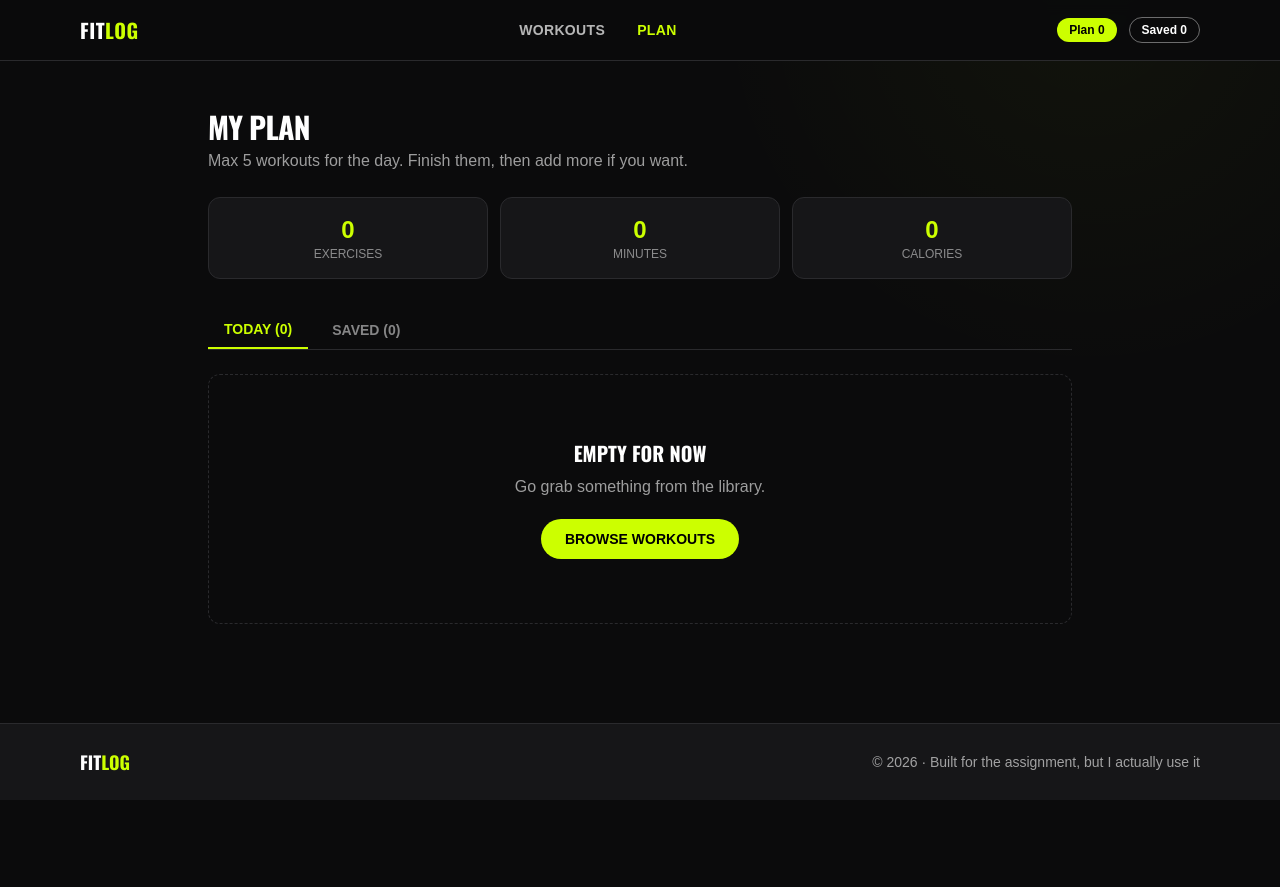
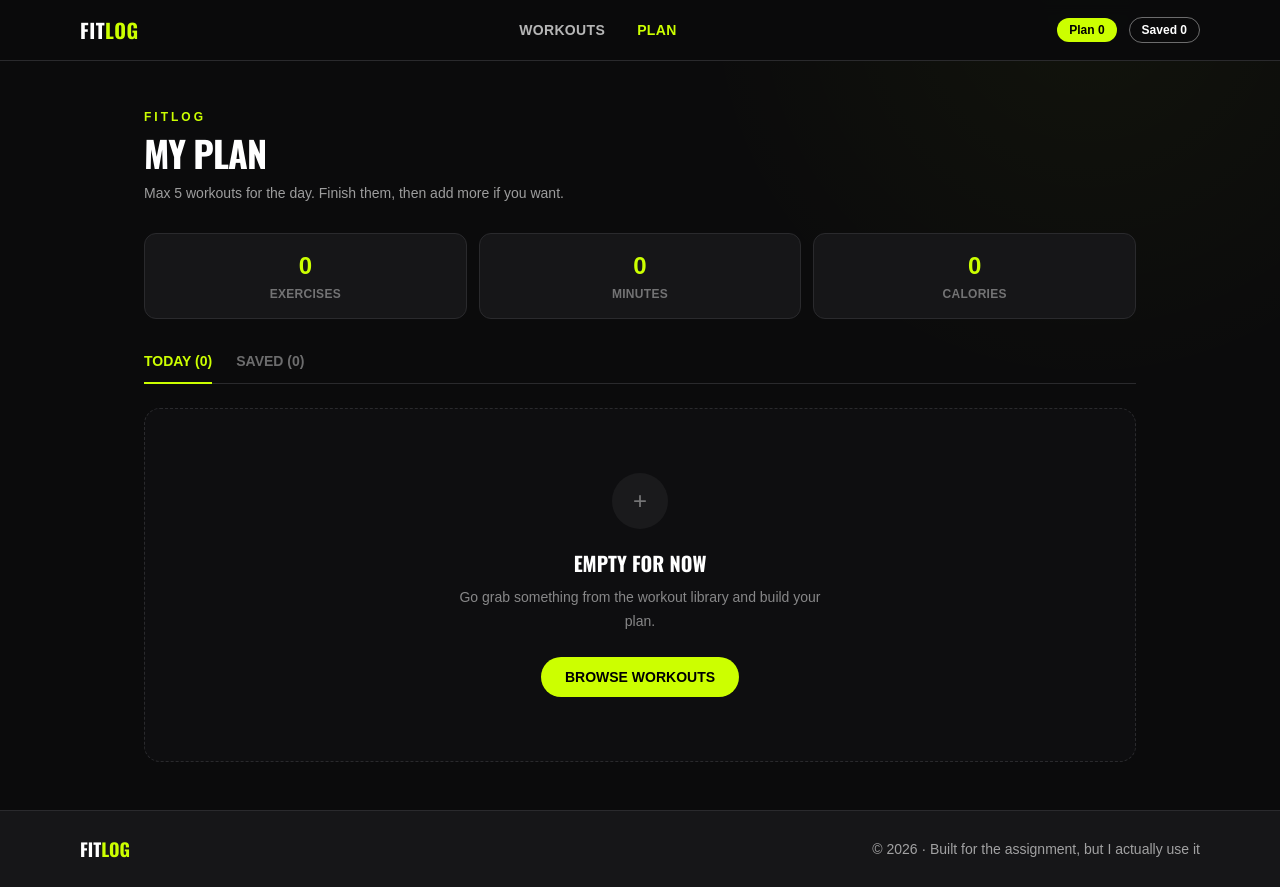
Before and after one commit to ahabib69/b14-a6-fit-log, a Next.js app: page /my-plan in a window 1280 px wide. Before the commit the page ends 800 px from the top, so only its background shows below. Built offline with nearby package versions, Linux system fonts and the light colour scheme.

Commit message:
Improve My Plan page

```diff
--- a/app/my-plan/page.js
+++ b/app/my-plan/page.js
@@ -9,121 +9,179 @@ export default function MyPlanPage() {
   const [view, setView] = useState('plan')
 
   const items = view === 'plan' ? plan : saved
-  const totalMin = plan.reduce((a, b) => a + b.duration, 0)
-  const totalCal = plan.reduce((a, b) => a + b.caloriesBurned, 0)
+
+  const totalMin = plan.reduce(
+    (total, item) => total + Number(item.duration || 0),
+    0
+  )
+
+  const totalCal = plan.reduce(
+    (total, item) => total + Number(item.caloriesBurned || 0),
+    0
+  )
 
   if (!hydrated) {
     return (
       <div className="flex min-h-[50vh] items-center justify-center">
-        <p className="text-white/60">Loading...</p>
+        <div className="flex items-center gap-2 text-sm text-white/60">
+          <span className="h-2 w-2 animate-pulse rounded-full bg-accent" />
+          Loading your plan...
+        </div>
       </div>
     )
   }
 
   return (
-    <div className="mx-auto max-w-4xl px-4 py-12">
-      <h1 className="font-display text-3xl font-bold uppercase">My Plan</h1>
-      <p className="mt-1 text-white/60">
+    <div className="mx-auto max-w-5xl px-4 py-12">
+      {/* Header */}
+      <div className="max-w-2xl">
+        <p className="text-xs font-bold uppercase tracking-[0.25em] text-accent">
+          FitLog
+        </p>
+
+        <h1 className="mt-2 font-display text-3xl font-bold uppercase md:text-4xl">
+          My Plan
+        </h1>
+
+        <p className="mt-2 text-sm leading-6 text-white/60">
           Max 5 workouts for the day. Finish them, then add more if you want.
         </p>
+      </div>
 
-      <div className="mt-6 grid grid-cols-3 gap-3">
+      {/* Stats */}
+      <div className="mt-7 grid grid-cols-1 gap-3 sm:grid-cols-3">
         {[
           ['Exercises', plan.length],
           ['Minutes', totalMin],
           ['Calories', totalCal],
-        ].map(([t, n]) => (
+        ].map(([title, value]) => (
           <div
-            key={t}
-            className="rounded-xl border border-border bg-surface p-4 text-center"
+            key={title}
+            className="rounded-xl border border-border bg-surface p-4 text-center transition hover:border-accent/40"
           >
-            <p className="text-2xl font-bold text-accent">{n}</p>
-            <p className="text-xs uppercase text-white/50">{t}</p>
+            <p className="text-2xl font-bold text-accent">{value}</p>
+
+            <p className="mt-1 text-xs font-bold uppercase tracking-wide text-white/40">
+              {title}
+            </p>
           </div>
         ))}
       </div>
 
-      <div className="mt-8 flex gap-2 border-b border-border">
+      {/* Tabs */}
+      <div className="mt-8 flex gap-6 border-b border-border">
         {[
           ['plan', `Today (${plan.length})`],
           ['saved', `Saved (${saved.length})`],
-        ].map(([k, label]) => (
+        ].map(([key, label]) => (
           <button
-            key={k}
-            onClick={() => setView(k)}
-            className={`px-4 py-2 text-sm font-bold uppercase ${
-              view === k
-                ? 'border-b-2 border-accent text-accent'
-                : 'text-white/50'
+            key={key}
+            onClick={() => setView(key)}
+            className={`relative pb-3 text-sm font-bold uppercase transition ${
+              view === key
+                ? 'text-accent'
+                : 'text-white/40 hover:text-white/70'
             }`}
           >
             {label}
+
+            {view === key && (
+              <span className="absolute inset-x-0 -bottom-px h-0.5 bg-accent" />
+            )}
           </button>
         ))}
       </div>
 
+      {/* Workout List */}
       <div className="mt-6 space-y-4">
         {items.length === 0 ? (
-          <div className="rounded-xl border border-dashed border-border py-16 text-center">
-            <p className="font-display text-xl font-bold uppercase">
+          <div className="rounded-2xl border border-dashed border-border bg-surface/40 px-5 py-16 text-center">
+            <div className="mx-auto flex h-14 w-14 items-center justify-center rounded-full bg-white/5 text-2xl text-white/40">
+              +
+            </div>
+
+            <p className="mt-5 font-display text-xl font-bold uppercase">
               Empty for now
             </p>
-            <p className="mt-2 text-white/60">
-              Go grab something from the library.
+
+            <p className="mx-auto mt-2 max-w-sm text-sm leading-6 text-white/50">
+              Go grab something from the workout library and build your plan.
             </p>
+
             <Link
               href="/"
-              className="mt-5 inline-block rounded-full bg-accent px-6 py-2.5 text-sm font-bold uppercase text-black"
+              className="mt-6 inline-block rounded-full bg-accent px-6 py-2.5 text-sm font-bold uppercase text-black transition hover:scale-[1.02] hover:opacity-90"
             >
               Browse workouts
             </Link>
           </div>
         ) : (
-          items.map((item, i) => (
+          items.map((item, index) => (
             <div
               key={`${view}-${item.id}`}
-              className={`plan-slide flex flex-col gap-4 rounded-xl border border-border bg-surface p-4 sm:flex-row sm:items-center ${
+              className={`plan-slide rounded-2xl border border-border bg-surface p-4 transition hover:border-accent/40 ${
                 item.done ? 'opacity-50' : ''
               }`}
-              style={{ animationDelay: `${i * 80}ms` }}
+              style={{
+                animationDelay: `${index * 80}ms`,
+              }}
             >
+              <div className="flex flex-col gap-4 sm:flex-row sm:items-center">
+                {/* Image */}
                 <img
                   src={item.image}
                   alt={item.name}
-                className="h-20 w-20 rounded-lg object-cover"
+                  className="h-20 w-full rounded-xl object-cover sm:h-20 sm:w-20"
                 />
-              <div className="flex-1">
-                <h3 className="font-display font-bold uppercase">{item.name}</h3>
-                <p className="text-sm text-white/50">{item.equipment}</p>
-                <div className="mt-1 flex gap-3 text-xs text-white/60">
+
+                {/* Information */}
+                <div className="min-w-0 flex-1">
+                  <h3 className="font-display font-bold uppercase">
+                    {item.name}
+                  </h3>
+
+                  <p className="mt-1 text-sm text-white/50">
+                    {item.equipment}
+                  </p>
+
+                  <div className="mt-2 flex flex-wrap gap-x-4 gap-y-1 text-xs text-white/60">
                     <span>⏱ {item.duration} min</span>
                     <span>🔥 {item.caloriesBurned} kcal</span>
                     <span>⭐ {item.rating}</span>
                   </div>
                 </div>
+
+                {/* Actions */}
                 <div className="flex flex-wrap gap-2">
                   <Link
                     href={`/workout/${item.id}`}
-                  className="rounded-full border border-white/30 px-4 py-1.5 text-xs font-bold uppercase"
+                    className="rounded-full border border-white/20 px-4 py-2 text-xs font-bold uppercase transition hover:border-accent hover:text-accent"
                   >
                     Details
                   </Link>
+
                   {view === 'plan' && (
                     <button
                       onClick={() => markDone(item.id)}
-                    className="rounded-full bg-accent px-4 py-1.5 text-xs font-bold uppercase text-black"
+                      className="rounded-full bg-accent px-4 py-2 text-xs font-bold uppercase text-black transition hover:opacity-90"
                     >
-                    ✓ Done
+                      {item.done ? 'Undo' : '✓ Done'}
                     </button>
                   )}
+
                   <button
                     onClick={() =>
-                    removeItem(item.id, view === 'plan' ? 'today' : 'saved')
+                      removeItem(
+                        item.id,
+                        view === 'plan' ? 'today' : 'saved'
+                      )
                     }
-                  className="rounded-full border border-white/30 px-3 py-1.5 text-xs font-bold text-white/70"
+                    className="rounded-full border border-white/20 px-3 py-2 text-xs font-bold text-white/60 transition hover:border-red-400/50 hover:text-red-400"
+                    aria-label={`Remove ${item.name}`}
                   >
                     ✕
                   </button>
+                </div>
               </div>
             </div>
           ))
```
Lines whose indentation alone changed are shown as unchanged.
